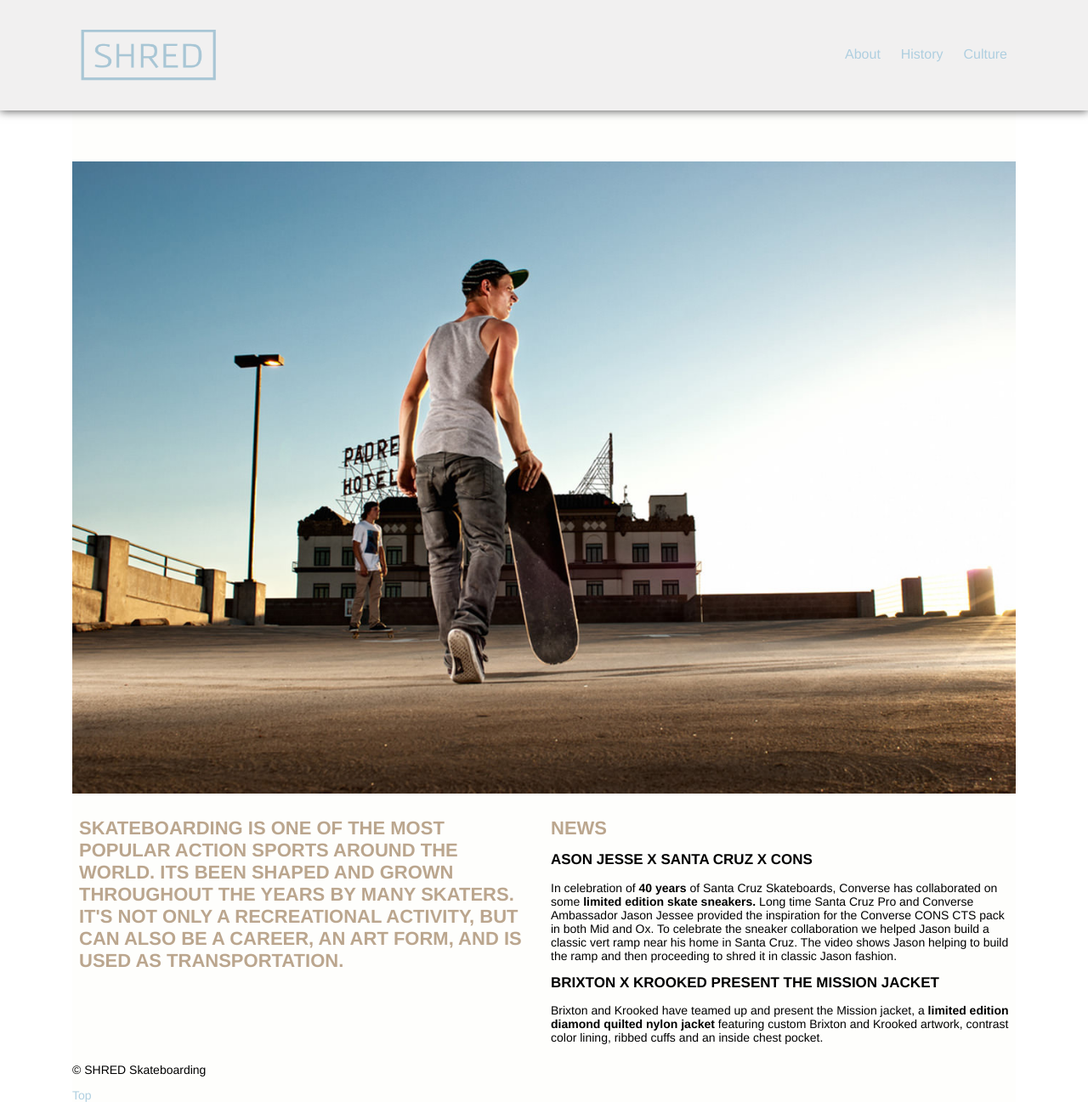
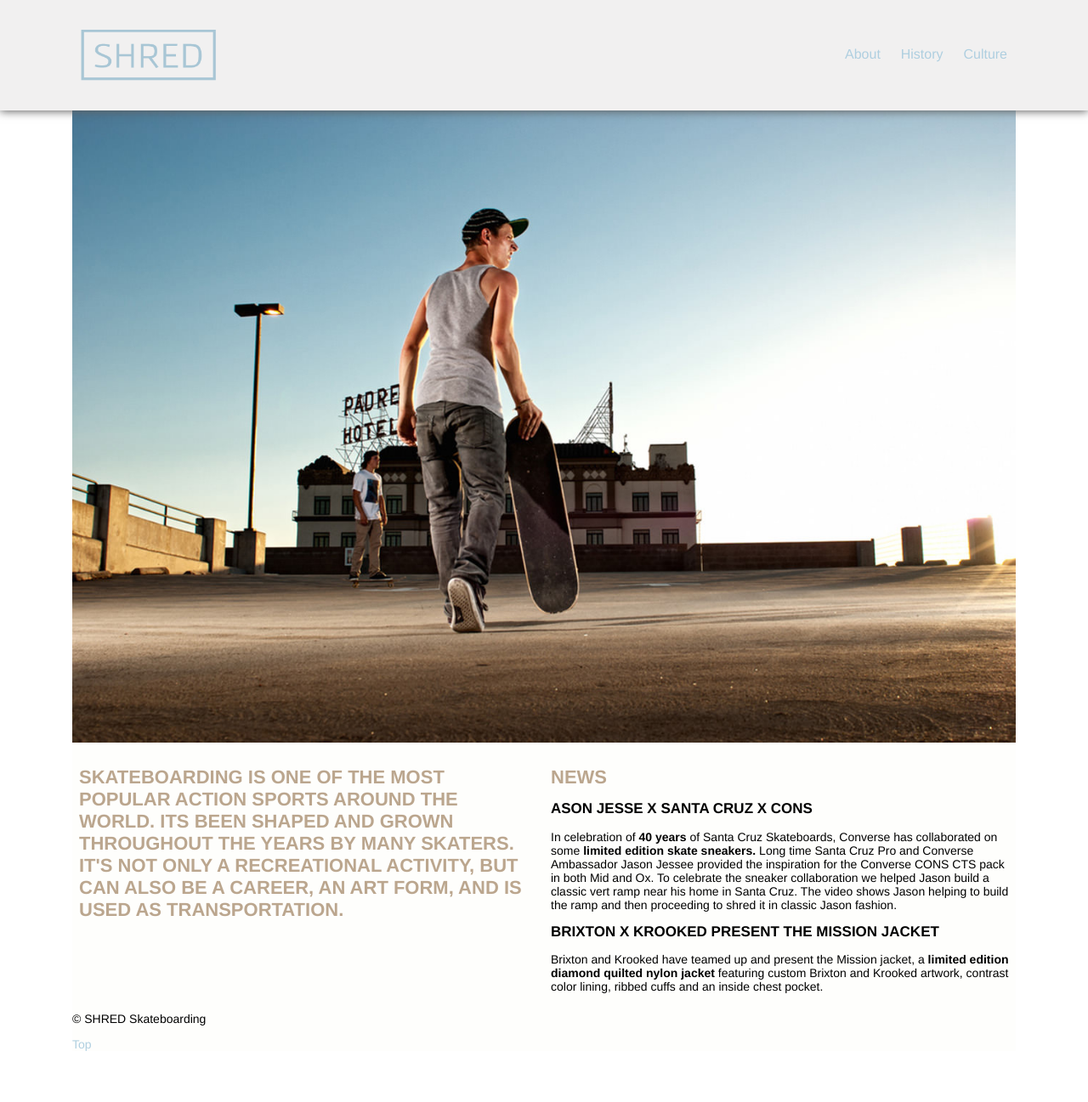
Before and after one commit to maddiwatson1/large-data-site, a Jekyll site: the page built from index.html, in a window 1280 px wide and 1297 px high. Shown: the whole window at 85% size. Built offline with Jekyll 4.4.1, drawn with Linux system fonts in a browser that asks for light colours; Markdown is read by kramdown in place of the engine named in the settings.

Commit message:
padding edit

```diff
--- a/_layouts/default.html
+++ b/_layouts/default.html
@@ -29,6 +29,7 @@
 
     <script src="{{site.baseurl}}/js/modernizr.custom.78614.js"></script>
 </head>
+<body>
 
 <nav role="navigation" id="navigation">
 	<div class="logo">
--- a/css/general.css
+++ b/css/general.css
@@ -260,7 +260,7 @@ footer {
 	}
 
 	.unit-spacer-2 img{
-		padding-top: 160px;
+		padding-top: 100px;
 	}
 }
 
```
